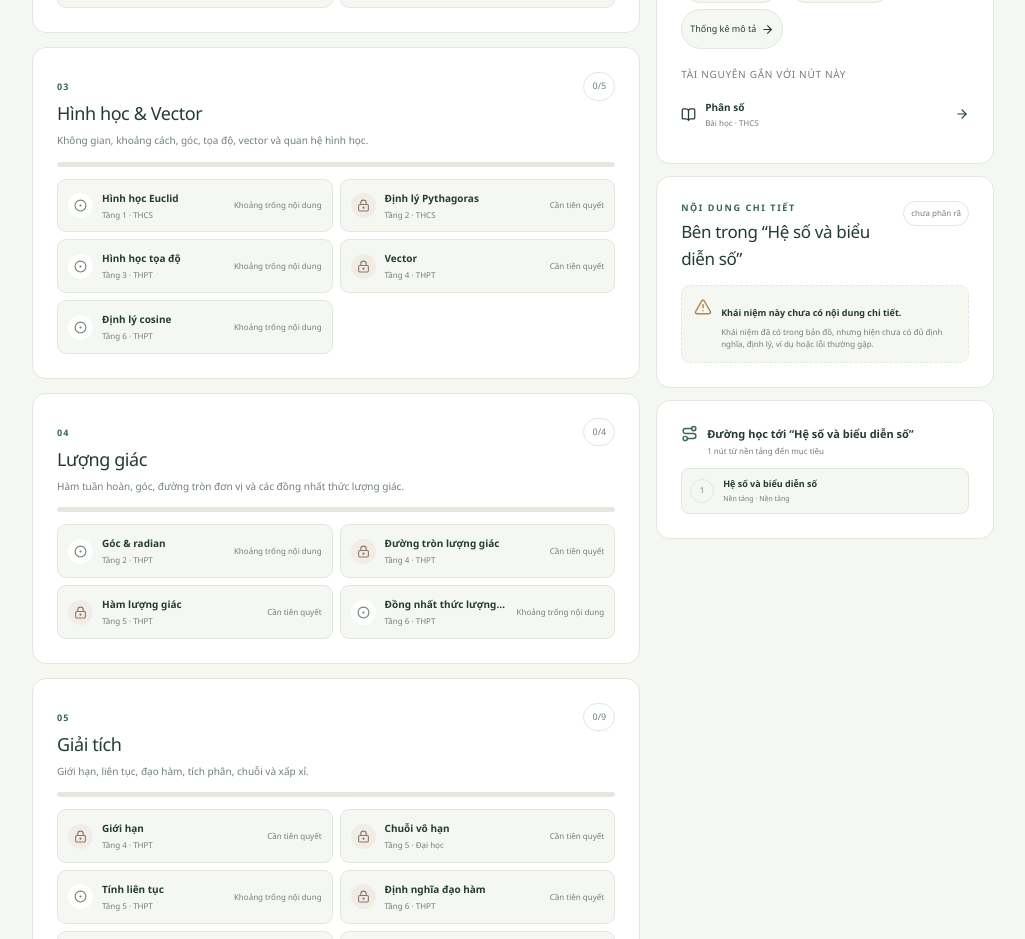
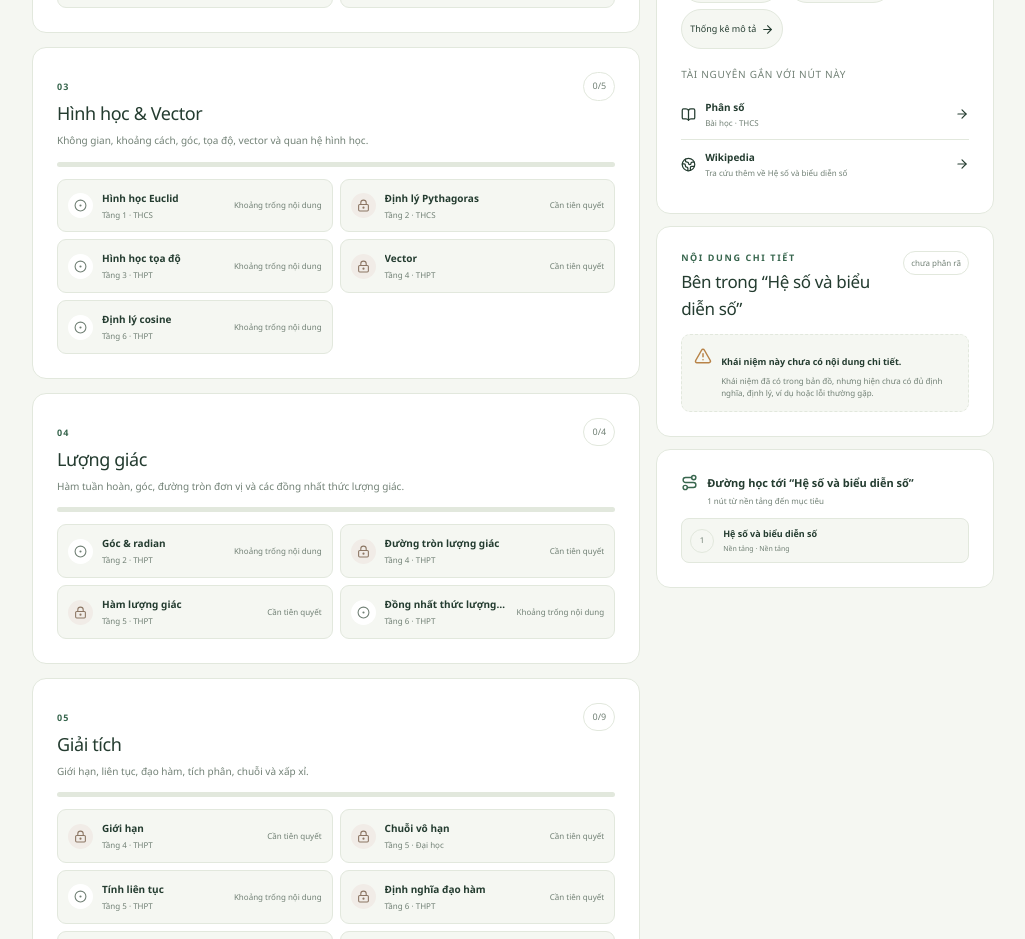
Before and after one commit to koko999-tien/mathnexus, a React (Vite) app: page /map in a window 1280 px wide. Shown: the part 1060-1999 px from the top of the page, without its empty margins (248-1273 px from the left). Built offline with nearby package versions, Linux system fonts and the light colour scheme.

Commit message:
feat: add Wikipedia resource to knowledge concepts

```diff
--- a/src/pages/KnowledgeMap.tsx
+++ b/src/pages/KnowledgeMap.tsx
@@ -1,8 +1,9 @@
 import { useEffect, useMemo } from 'react';
 import type { ReactNode } from 'react';
 import { Link, useSearchParams } from 'react-router-dom';
-import { AlertTriangle, ArrowRight, BookOpen, Check, CircleDot, Flag, FlagOff, Gauge, GitBranch, GraduationCap, Layers3, LockKeyhole, Network, Route, Sparkles, Wrench } from 'lucide-react';
+import { AlertTriangle, ArrowRight, BookOpen, Check, CircleDot, Flag, FlagOff, Gauge, GitBranch, Globe2, GraduationCap, Layers3, LockKeyhole, Network, Route, Sparkles, Wrench } from 'lucide-react';
 import { MATH_CONCEPTS, MATH_DOMAINS, type MathConcept } from '../data/mathKnowledge';
+import { wikipediaQueryForConcept } from '../data/conceptWikipedia';
 import { MATH_ATOMS, ONTOLOGY_KIND_META, type MathAtom, type OntologyKind } from '../data/mathOntology';
 import { FORMS } from '../data/formulas';
 import { LESSONS } from '../data/lessons';
@@ -152,6 +153,13 @@ export default function KnowledgeMap() {
               return formula ? <Link key={'formula-' + id} to={'/formula/' + id}><GitBranch size={15} /><span><strong>{formula.name}</strong><small>Công thức · {formula.cat}</small></span><ArrowRight size={14} /></Link> : null;
             })}
             {selected.toolPaths?.map(pathname => <Link key={pathname} to={pathname}><Wrench size={15} /><span><strong>{toolLabel(pathname)}</strong><small>Công cụ thực hành</small></span><ArrowRight size={14} /></Link>)}
+            <Link
+              to={`/library?tab=wikipedia&lang=vi&q=${encodeURIComponent(wikipediaQueryForConcept(selected.id, 'vi'))}`}
+            >
+              <Globe2 size={15} />
+              <span><strong>Wikipedia</strong><small>Tra cứu thêm về {selected.title}</small></span>
+              <ArrowRight size={14} />
+            </Link>
             {!selected.lessonIds?.length && !selected.formulaIds?.length && !selected.toolPaths?.length && <div className="resource-gap"><Route size={18} /><span><strong>Nút kiến thức chưa có tài nguyên riêng</strong><small>Đây là một khoảng trống nội dung mà MathNexus cần phát triển tiếp.</small></span></div>}
           </div>
         </div>
```
